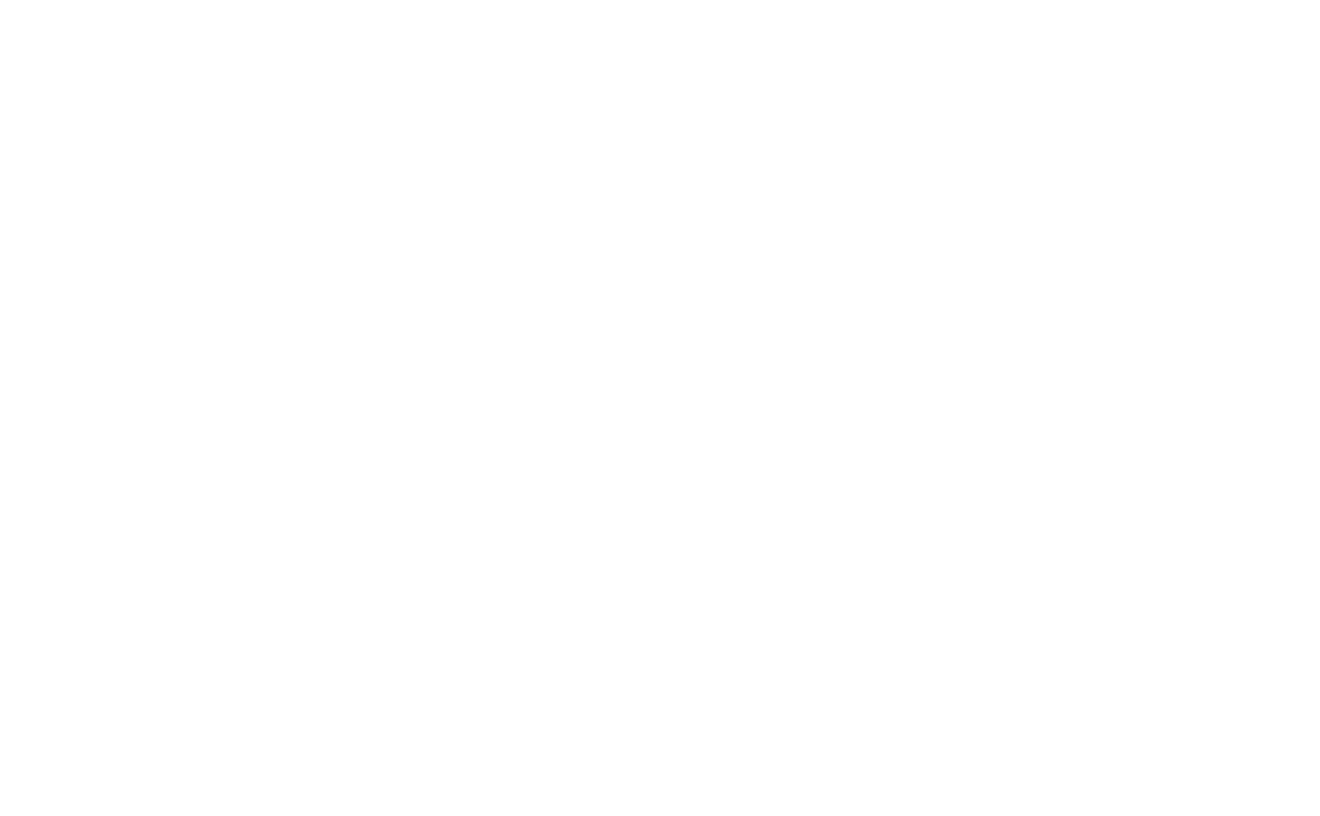
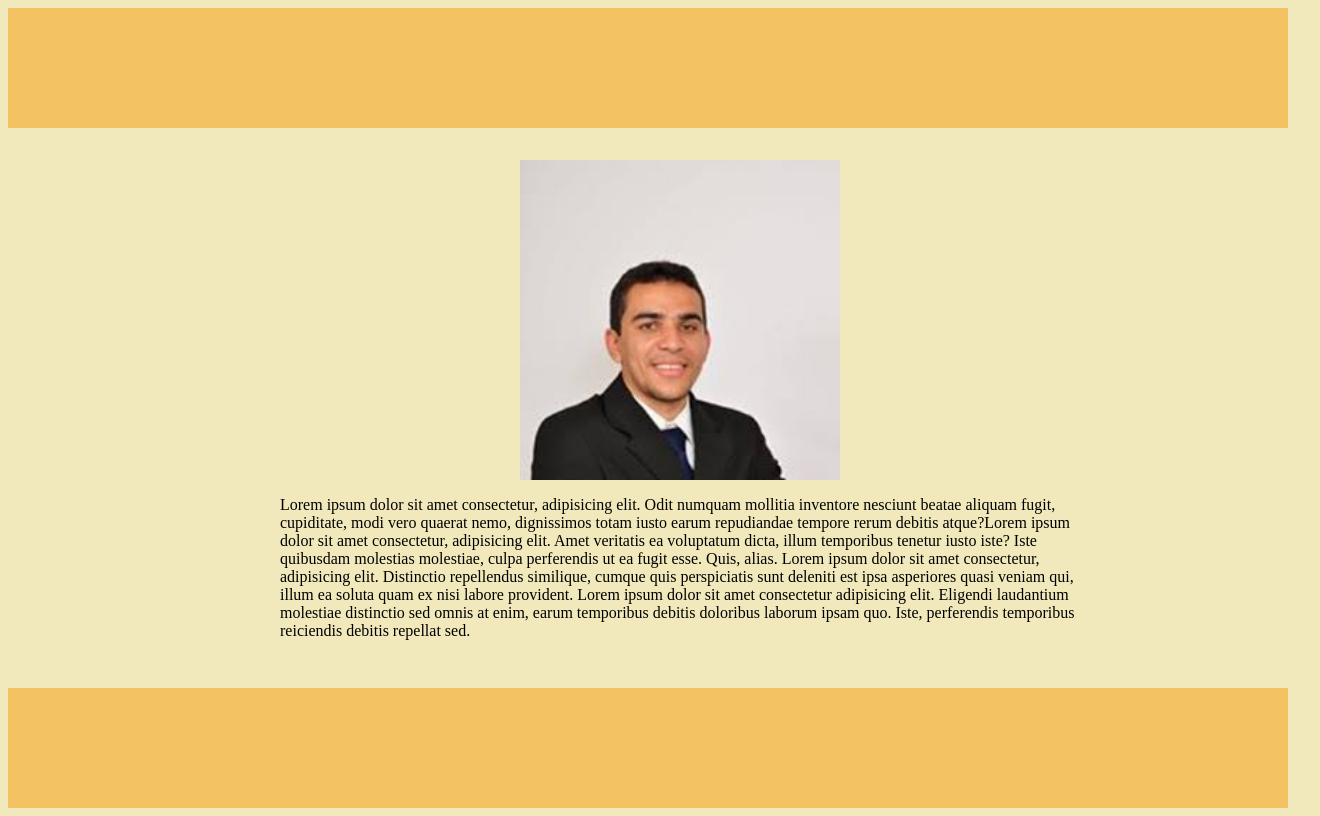
Before and after one commit to ZagZx/advogado-camposman, a plain HTML site: page index.html in a window 1280 px wide. Shown: the whole page, 1320 px wide, since content can reach past the window. Drawn offline with Linux system fonts and the light colour scheme.

Commit message:
main css

```diff
--- a/index.html
+++ b/index.html
@@ -4,7 +4,9 @@
     <meta charset="UTF-8">
     <meta http-equiv="X-UA-Compatible" content="IE=edge">
     <meta name="viewport" content="width=device-width, initial-scale=1.0">
-    <title>Document</title>
+    <link rel="stylesheet" href="styles/main.css">
+    <link rel="stylesheet" href="styles/land.css">
+    <title>Romero Advogado</title>
 </head>
 <body>
     <header>
@@ -12,7 +14,10 @@
     </header>
 
     <article>
-
+        <div>
+            <img src="images/images.jfif" alt="">
+            <p>Lorem ipsum dolor sit amet consectetur, adipisicing elit. Odit numquam mollitia inventore nesciunt beatae aliquam fugit, cupiditate, modi vero quaerat nemo, dignissimos totam iusto earum repudiandae tempore rerum debitis atque?Lorem ipsum dolor sit amet consectetur, adipisicing elit. Amet veritatis ea voluptatum dicta, illum temporibus tenetur iusto iste? Iste quibusdam molestias molestiae, culpa perferendis ut ea fugit esse. Quis, alias. Lorem ipsum dolor sit amet consectetur, adipisicing elit. Distinctio repellendus similique, cumque quis perspiciatis sunt deleniti est ipsa asperiores quasi veniam qui, illum ea soluta quam ex nisi labore provident. Lorem ipsum dolor sit amet consectetur adipisicing elit. Eligendi laudantium molestiae distinctio sed omnis at enim, earum temporibus debitis doloribus laborum ipsam quo. Iste, perferendis temporibus reiciendis debitis repellat sed.</p>
+        </div>
     </article>
 
     <footer>
--- a/styles/land.css
+++ b/styles/land.css
@@ -0,0 +1,11 @@
+article{
+    img{
+        width: 20rem;
+    }
+    div{
+        display: flex;
+        flex-direction: column;
+        align-items: center;
+        width: 800px;
+    }
+}
--- /dev/null
+++ b/styles/main.css
@@ -0,0 +1,38 @@
+* {
+    box-sizing: border-box;
+
+}
+
+body{
+    display: flex;
+    height: 100vh;
+    width: 100vw;
+    flex-direction: column;
+    background-color: #F1E9BB;
+
+}
+
+
+header{
+    background-color: #F3C363;
+    height: 8rem;
+    width: 100%;
+
+}
+
+footer{
+
+    bottom: 0;
+    background-color: #F3C363;
+    height: 8rem;
+    width: 100%;
+}
+
+article{
+    display: flex;
+    width: 100%;
+    margin: 2rem;
+    justify-content: center;
+    align-items: center;
+    flex-direction: column;
+}
```
Also changed, not shown: images/images.jfif (added).
